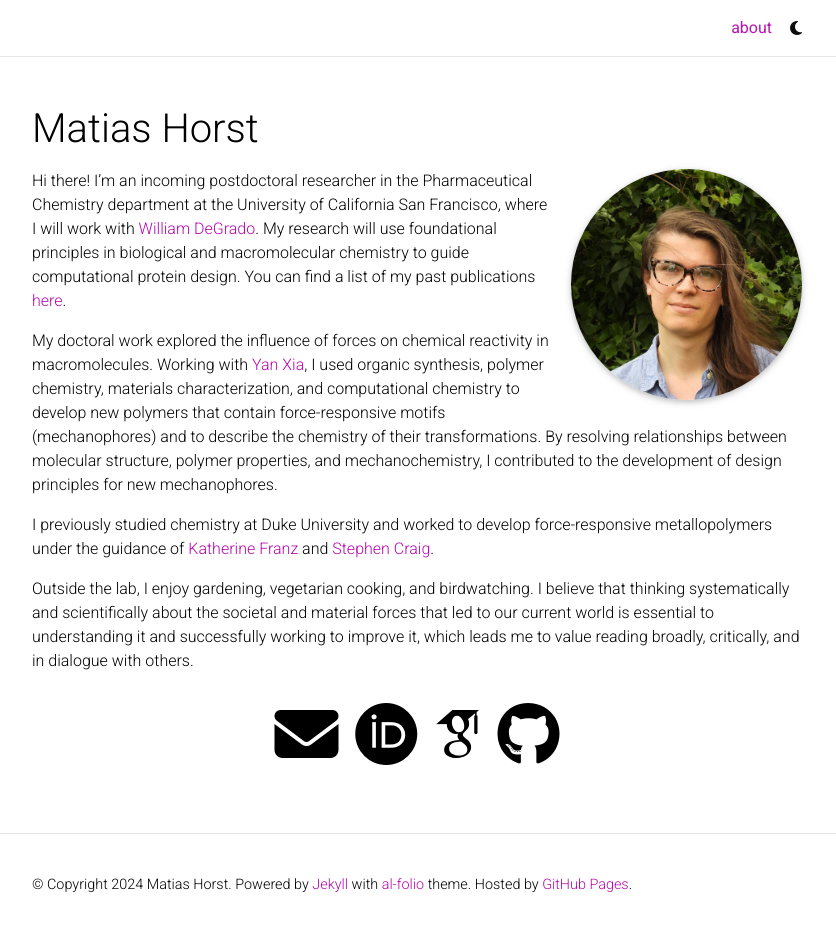
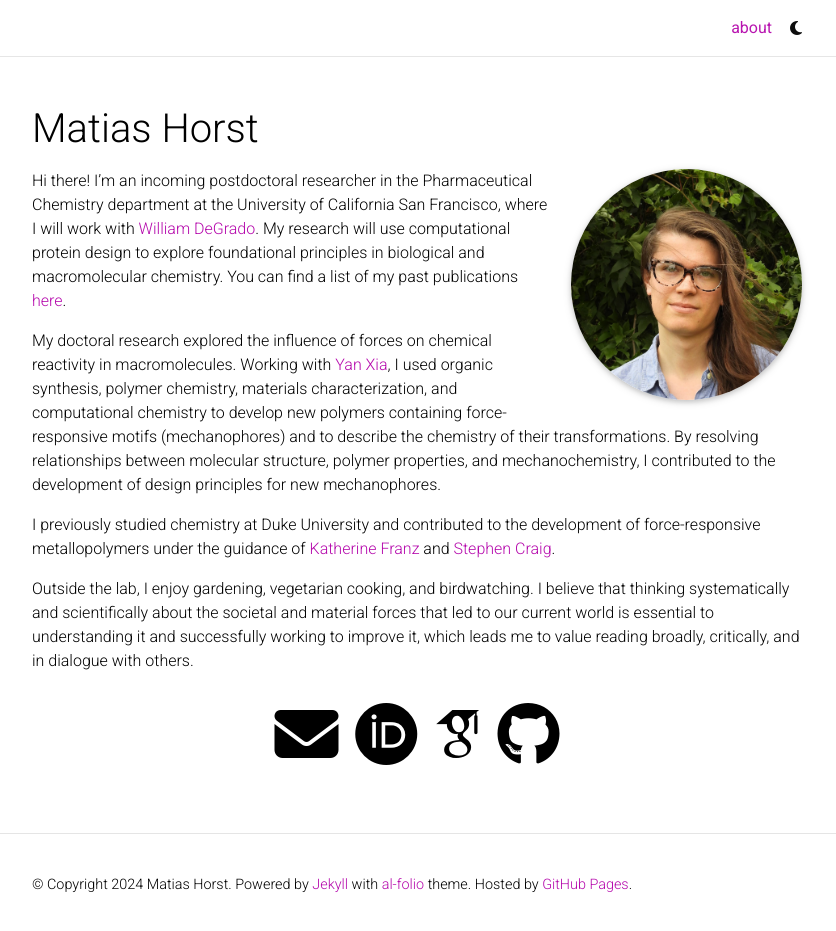
Before and after one commit to mechanophore/mechanophore.github.io, a Jekyll site: the page built from _pages/about.md, in a window 1280 px wide and 936 px high. Shown: the top 931 px of the window, without its empty margins (223-1059 px from the left). Built offline with Jekyll 4.4.1, drawn with Linux system fonts in a browser that asks for light colours; full-size pictures stand in for the smaller copies a plugin makes; some web fonts are replaced; comment, search, counter and statistics services are not loaded; a style sheet for code colours, icons or effects is not loaded.

Commit message:
Update about.md
updating DeGrado lab link and some wording

```diff
--- a/_pages/about.md
+++ b/_pages/about.md
@@ -16,10 +16,10 @@
 social: true  # includes social icons at the bottom of the page
 ---
 
-Hi there! I’m an incoming postdoctoral researcher in the Pharmaceutical Chemistry department at the University of California San Francisco, where I will work with [William DeGrado](https://profiles.ucsf.edu/william.degrado). My research will use foundational principles in biological and macromolecular chemistry to guide computational protein design. You can find a list of my past publications [here](https://scholar.google.com/citations?user=kIddhX4AAAAJ&hl=en).
+Hi there! I’m an incoming postdoctoral researcher in the Pharmaceutical Chemistry department at the University of California San Francisco, where I will work with [William DeGrado](https://pharm.ucsf.edu/degrado). My research will use computational protein design to explore foundational principles in biological and macromolecular chemistry. You can find a list of my past publications [here](https://scholar.google.com/citations?user=kIddhX4AAAAJ&hl=en).
 
-My doctoral work explored the influence of forces on chemical reactivity in macromolecules. Working with [Yan Xia](https://xialab.stanford.edu/), I  used organic synthesis, polymer chemistry, materials characterization, and computational chemistry to develop new polymers that contain force-responsive motifs (mechanophores) and to describe the chemistry of their transformations. By resolving relationships between molecular structure, polymer properties, and mechanochemistry, I contributed to the development of design principles for new mechanophores.
+My doctoral research explored the influence of forces on chemical reactivity in macromolecules. Working with [Yan Xia](https://xialab.stanford.edu/), I  used organic synthesis, polymer chemistry, materials characterization, and computational chemistry to develop new polymers containing force-responsive motifs (mechanophores) and to describe the chemistry of their transformations. By resolving relationships between molecular structure, polymer properties, and mechanochemistry, I contributed to the development of design principles for new mechanophores.
 
-I previously studied chemistry at Duke University and worked to develop force-responsive metallopolymers under the guidance of [Katherine Franz](https://sites.duke.edu/franzlab/) and [Stephen Craig](https://craiglab.chem.duke.edu/).
+I previously studied chemistry at Duke University and contributed to the development of force-responsive metallopolymers under the guidance of [Katherine Franz](https://sites.duke.edu/franzlab/) and [Stephen Craig](https://craiglab.chem.duke.edu/).
 
 Outside the lab, I enjoy gardening, vegetarian cooking, and birdwatching. I believe that thinking systematically and scientifically about the societal and material forces that led to our current world is essential to understanding it and successfully working to improve it, which leads me to value reading broadly, critically, and in dialogue with others.
```
